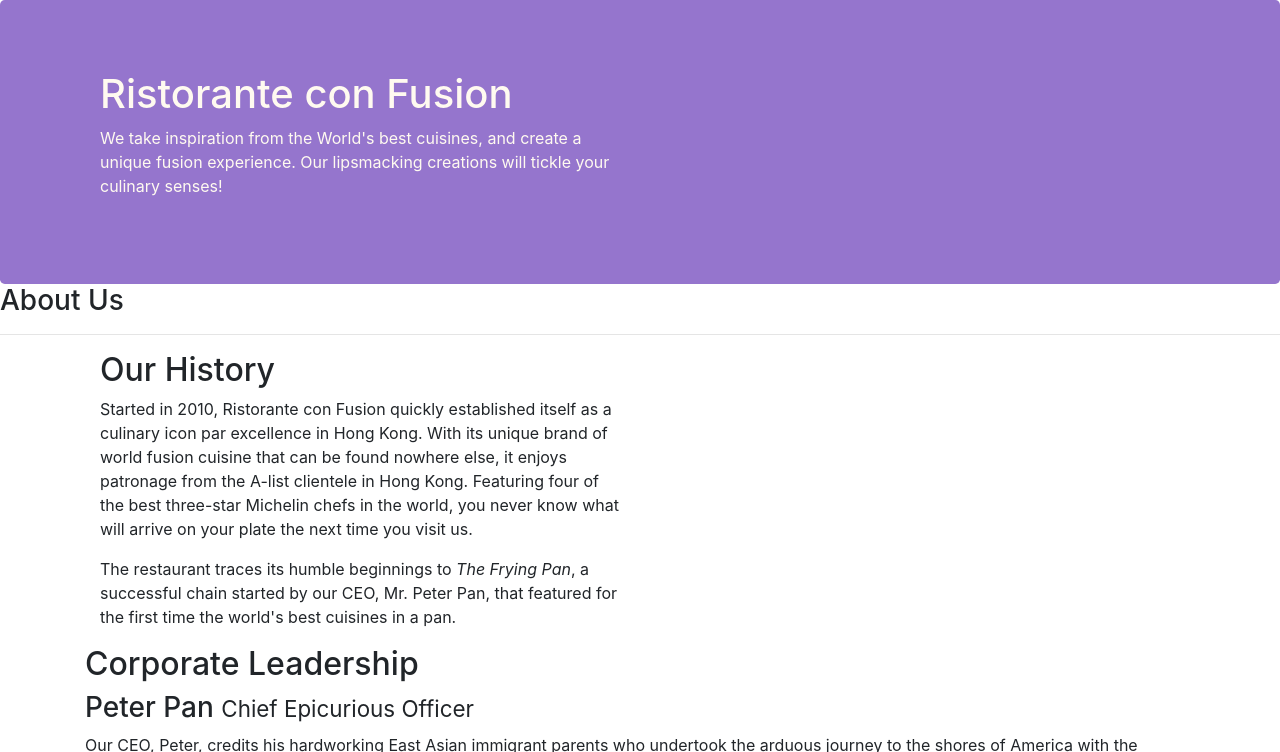
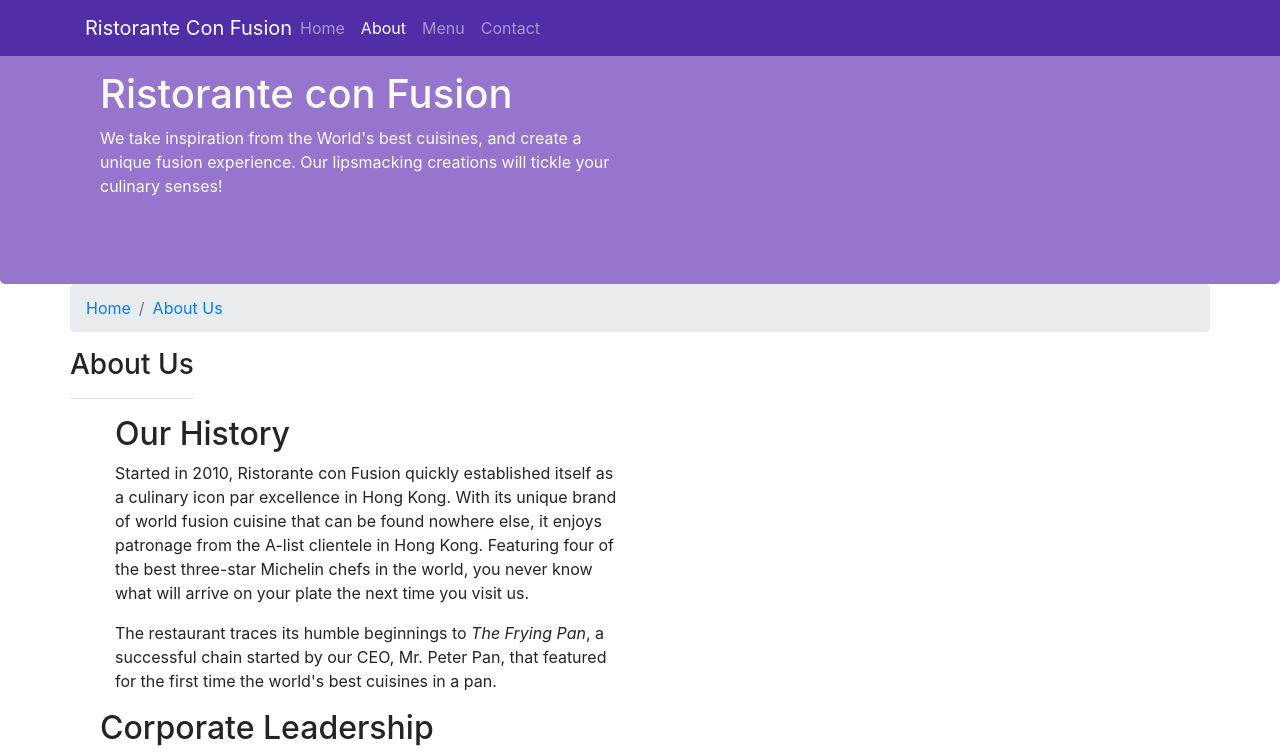
Before and after one commit to rhen-quadros/Bootstrap4, a website: page conFusion/aboutus.html in a window 1280 px wide. Shown: the top 752 px of the page. Drawn offline with nearby package versions, Linux system fonts and the light colour scheme.

Commit message:
Navbar and Breadcrumbs

```diff
--- a/conFusion/aboutus.html
+++ b/conFusion/aboutus.html
@@ -17,6 +17,21 @@
 </head>
 
 <body>
+    <nav class="navbar navbar-dark navbar-expand-sm fixed-top">
+        <div class="container">
+            <button class="navbar-toggler" type="button" data-toggle="collapse" data-target="#Navbar">
+                <span class="navbar-toggler-icon"></span>
+            </button>
+            <a class="navbar-brand mr-auto" href="./index.html">Ristorante Con Fusion</a>
+            <div class="collapse navbar-collapse" id="Navbar">
+                <ul class="navbar-nav mr-auto">
+                    <li class="nav-item"><a class="nav-link" href="./index.html">Home</a></li>
+                    <li class="nav-item active"><a class="nav-link" href="#">About</a></li>
+                    <li class="nav-item"><a class="nav-link" href="#">Menu</a></li>
+                    <li class="nav-item"><a class="nav-link" href="#">Contact</a></li>
+                </ul>
+            </div>
+    </nav>
 
     <header class="jumbotron">
         <div class="container">
@@ -31,8 +46,12 @@
         </div>
     </header>
 
-    <div>
-        <div>
+    <div class="container">
+        <div class="row">
+            <ol class="col-12 breadcrumb">
+                <li class="breadcrumb-item"><a href="./index.html">Home</a></li>
+                <li class="breadcrumb-item active"><a href="./aboutus.html">About Us</a></li>
+            </ol>
             <div>
                <h3>About Us</h3>
                <hr>
@@ -72,7 +91,7 @@
                 <div class="col-4 offset-1 col-sm-2">
                     <h5>Links</h5>
                     <ul class="list-unstyled">
-                        <li><a href="#">Home</a></li>
+                        <li><a href="./index.html">Home</a></li>
                         <li><a href="#">About</a></li>
                         <li><a href="#">Menu</a></li>
                         <li><a href="#">Contact</a></li>
--- a/conFusion/css/styles.css
+++ b/conFusion/css/styles.css
@@ -29,3 +29,11 @@
     margin: 0px;
     color: white;
 }
+
+.body {
+    padding: 50px 0px 0px 0px
+}
+
+.navbar-dark {
+    background-color: #512DA8;
+}
```
Also changed, not shown: conFusion/index.html (+27 -5 lines).
